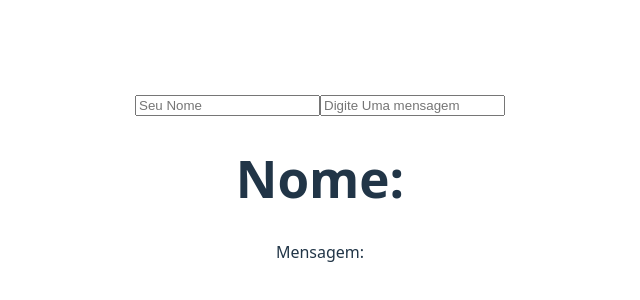
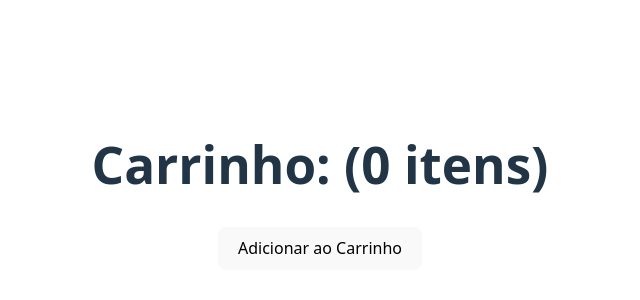
Before and after one commit to Feefsoares/Testes-Em-React, a React (Vite) app: page / in a window 1280 px wide. Shown: the part 214-514 px from the top of the page, without its empty margins (320-960 px from the left). Built offline with nearby package versions, Linux system fonts and the light colour scheme.

Commit message:
desafio 5

```diff
--- a/src/App.jsx
+++ b/src/App.jsx
@@ -10,12 +10,12 @@ import Container from './components/Container'
 import Contador from './components/Contador'
 import Modo from './components/ModoNoturno'
 import FormularioContato from './components/Formulario'
-
+import Carrinho from './components/Carrinho'
 
 function App() {
   return (
     <div>
-      <FormularioContato />
+      <Carrinho />
       </div>
   )
 }
--- /dev/null
+++ b/src/components/Carrinho.jsx
@@ -0,0 +1,19 @@
+import { useState } from 'react'
+
+function Carrinho() {
+  const [itens, setItens] = useState([]);
+
+  function adicionarItem() {
+    const novoItem = { id: Date.now(), nome: `Produto #${itens.length + 1}` };
+    setItens([...itens, novoItem]);
+  }
+
+  return (
+    <div>
+      <h1>Carrinho: ({itens.length} itens)</h1>
+      <button onClick={adicionarItem}>Adicionar ao Carrinho</button>
+    </div>
+  );
+}
+
+export default Carrinho;
```
